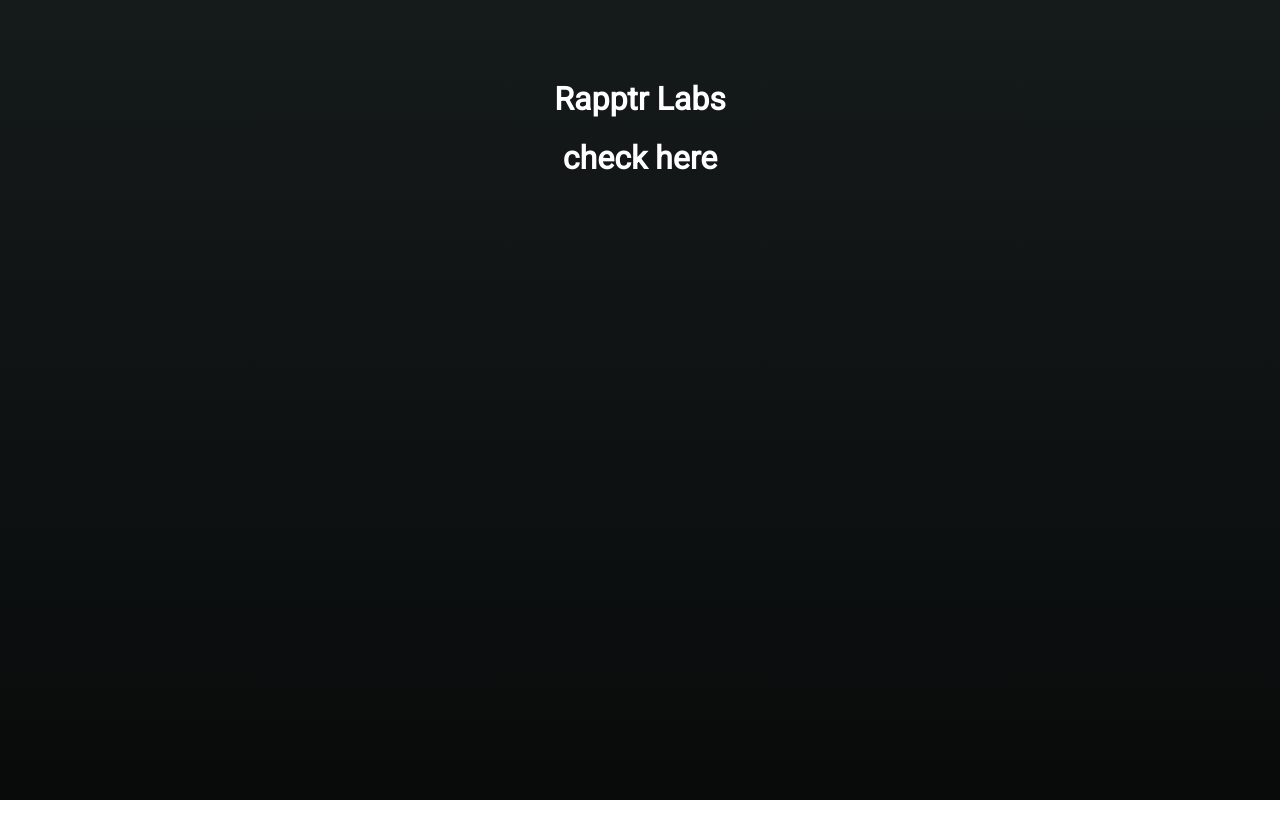
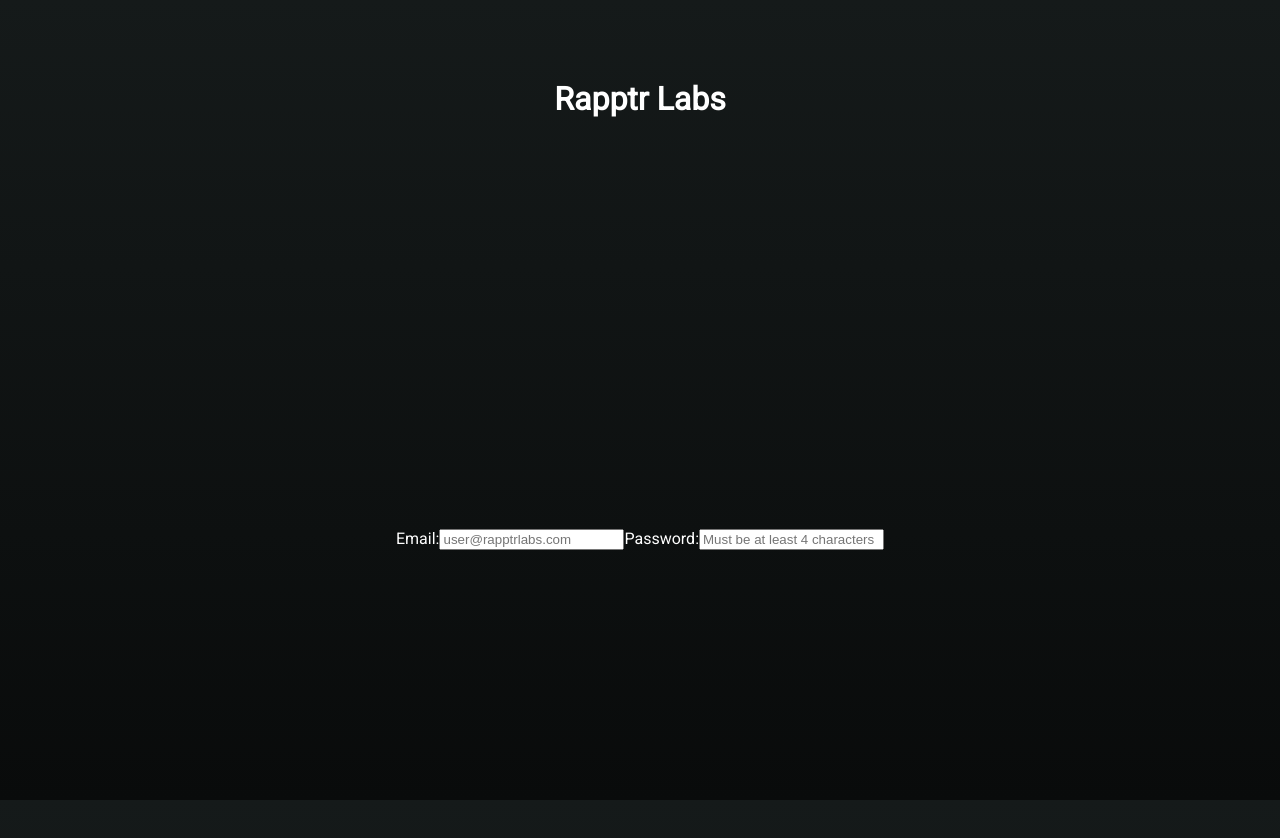
Before and after one commit to bryanryu1/rapptrTest, a React (Create React App) app: page / in a window 1280 px wide. Shown: the top 838 px of the page. Before the commit the page ends 800 px from the top, so only its background shows below. Built offline with nearby package versions, Linux system fonts and the light colour scheme.

Commit message:
install reacthookform, add form

```diff
--- a/package.json
+++ b/package.json
@@ -8,6 +8,7 @@
     "@testing-library/user-event": "^12.8.3",
     "react": "^17.0.1",
     "react-dom": "^17.0.1",
+    "react-hook-form": "^6.15.4",
     "react-scripts": "4.0.3",
     "web-vitals": "^1.1.0"
   },
--- a/public/style.css
+++ b/public/style.css
@@ -55,3 +55,10 @@
     transform: rotate(360deg);
   }
 }
+
+.FormContainer{
+  display: flex;
+  justify-content: center;
+  align-items: center;
+  height:100vh;
+}
--- a/src/App.js
+++ b/src/App.js
@@ -1,10 +1,21 @@
-import React from 'react'
+import React from "react";
+import { useForm } from "react-hook-form";
 
 function App() {
+  const { register, handleSubmit, watch, errors } = useForm();
+  const onSubmit = (data) => console.log(data);
+
   return (
     <div className="App">
-      <h1 classname='Title'>Rapptr Labs</h1>
-      <h1>check here</h1>
+      <h1 classname="Title">Rapptr Labs</h1>
+      <div className='FormContainer'>
+      <form className="Form" onSubmit={handleSubmit(onSubmit)}>
+        <label>Email:</label>
+        <input name="email" placeholder="user@rapptrlabs.com" />
+        <label>Password:</label>
+        <input name="password" placeholder="Must be at least 4 characters" />
+      </form>
+      </div>
     </div>
   );
 }
```
Also changed, not shown: 1 other file (tests, documents, lock files or other folders).
